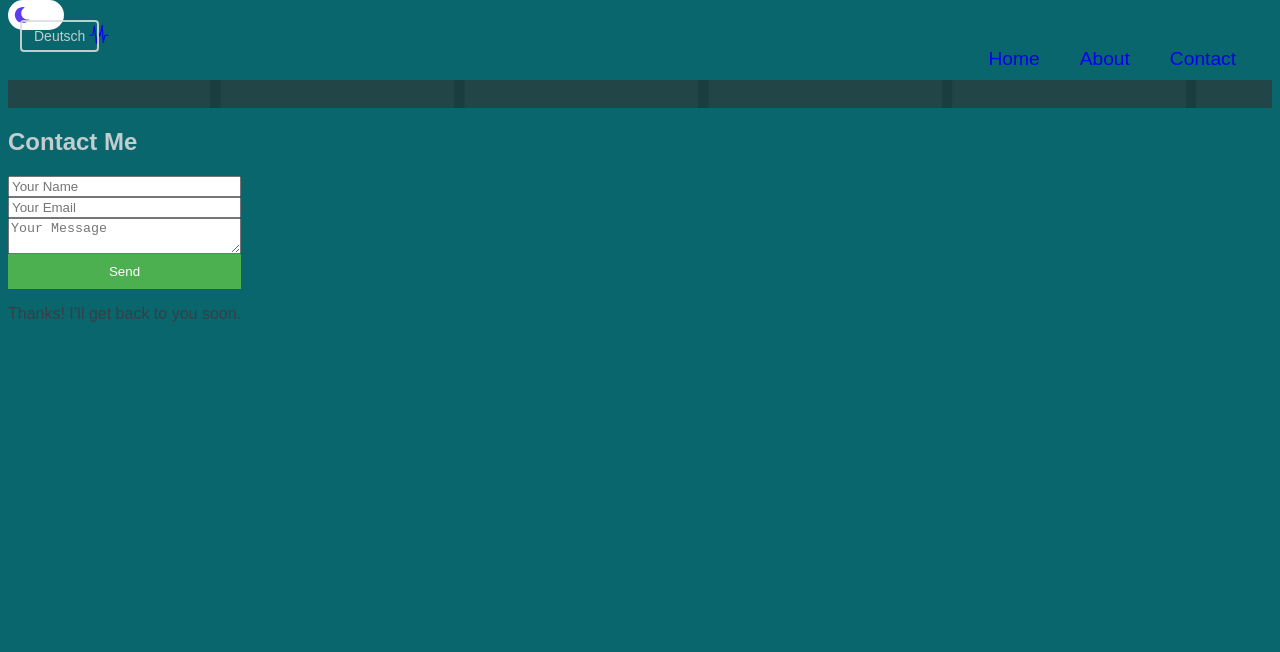
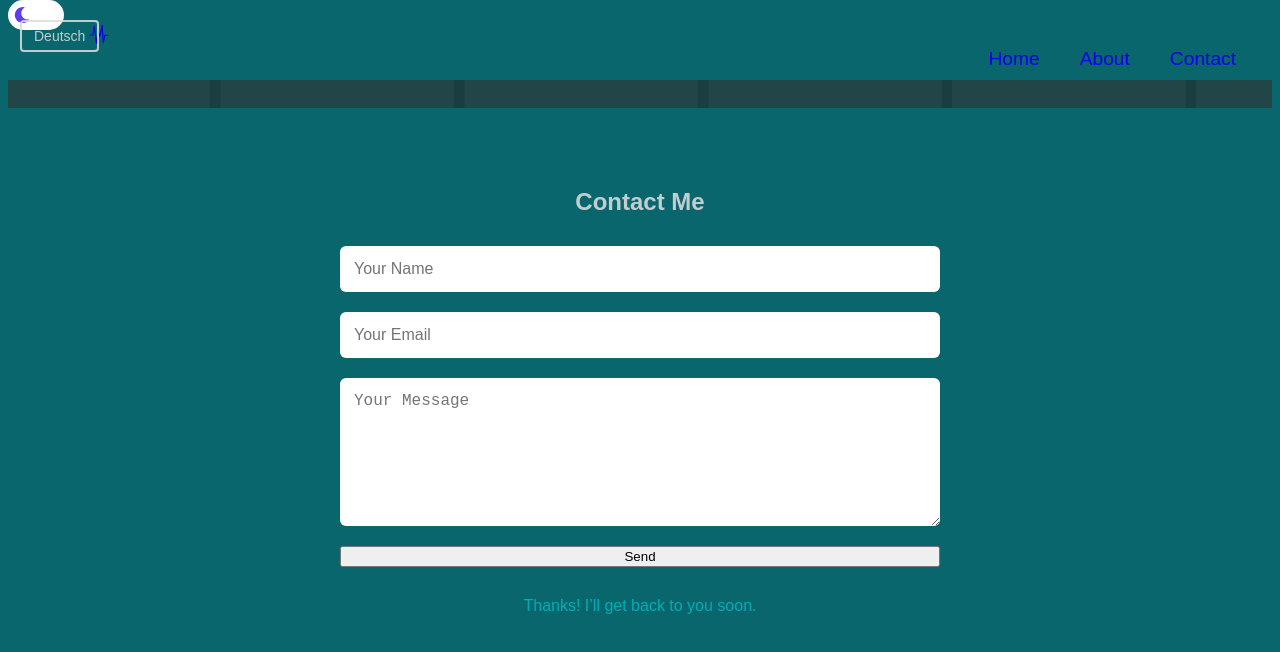
Before and after one commit to ahmad-mj/react-portfolio, a React (Create React App) app: page /contact in a window 1280 px wide. Shown: the top 652 px of the page. Built offline with nearby package versions, Linux system fonts and the light colour scheme; a web font is replaced by a local one.

Commit message:
Add some style to contact

```diff
--- a/src/containers/contact/styles.scss
+++ b/src/containers/contact/styles.scss
@@ -1,43 +1,39 @@
-.course-container {
-  max-width: 800px;
-  margin: 0 auto;
+@import '../../global.scss';
+
+.contact-section {
+  padding: 60px 20px;
+  text-align: center;
+
+  h2 {
+    margin-bottom: 30px;
+    color: var(--theme-main-color);
   }
 
-.course {
-  border: 1px solid #ddd;
-  padding: 15px;
-  margin-bottom: 20px;
+  .contact-form {
+    max-width: 600px;
+    margin: 0 auto;
+    display: flex;
+    flex-direction: column;
+    gap: 20px;
+
+    input,
+    textarea {
+      padding: 14px;
+      border: none;
+      border-radius: 6px;
+      font-size: 16px;
+      background-color: var(--white);
+      color: var(--black);
     }
 
-button {
-  background-color: #4CAF50;
-  color: white;
-  padding: 10px;
-  border: none;
-  cursor: pointer;
+    textarea {
+      resize: vertical;
+      min-height: 120px;
     }
 
-button:hover {
-  background-color: #45a049;
+    .success-msg {
+      color: var(--lightColor);
+      margin-top: 10px;
     }
-
-
-
-.form-container {
-  background-color: white;
-  padding: 20px;
-  border-radius: 5px;
-  box-shadow: 0 0 10px rgba(0, 0, 0, 0.2);
-  margin-top: 100px;
   }
-
-form {
-  display: grid;
-  justify-content: start;
 }
-
-iframe {
-  width: 100%;
-  height: 400px;
-  border: none;
-}
```
Lines whose indentation alone changed are shown as unchanged.
